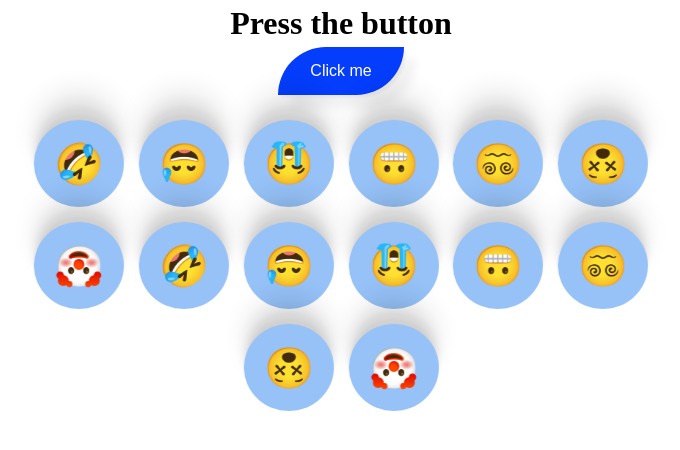
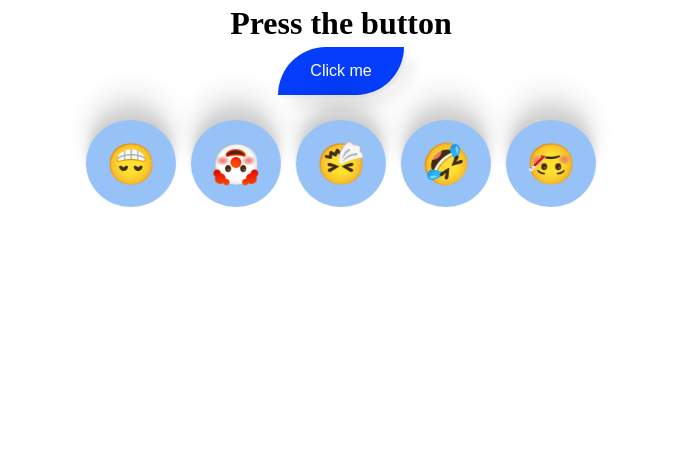
Before and after one commit to RohitAmdahl/button, a website: page index.html in a window 1280 px wide. Shown: the whole page, without its empty margins (299-979 px from the left). Drawn offline with Linux system fonts and the light colour scheme.

Commit message:
new emojis

```diff
--- a/index.html
+++ b/index.html
@@ -12,21 +12,43 @@
       <div>
         <button id="click-me">Click me</button>
       </div>
+      <!-- emoji -->
       <div class="emoji-line">
-        <div class="emoji">🤣</div>
-        <div class="emoji">😅</div>
-        <div class="emoji">😭</div>
-        <div class="emoji">😬</div>
-        <div class="emoji">😵‍💫</div>
-        <div class="emoji">😵</div>
-        <div class="emoji">🤡</div>
-        <div class="emoji">🤣</div>
-        <div class="emoji">😅</div>
-        <div class="emoji">😭</div>
-        <div class="emoji">😬</div>
-        <div class="emoji">😵‍💫</div>
-        <div class="emoji">😵</div>
-        <div class="emoji">🤡</div>
+        <div class="emoji">
+          😁
+          <audio
+            id="audio-one"
+            src="sounds/mixkit-cartoon-strong-fart-3050.wav"
+          ></audio>
+        </div>
+        <div class="emoji">
+          🤡<audio
+            id="audio-two"
+            src="sounds/mixkit-farting-balloon-deflate-3052.wav"
+          ></audio>
+        </div>
+
+        <div class="emoji">
+          <audio
+            id="audio-three"
+            src="sounds/mixkit-farting-doubt-male-laugh-3054.wav"
+          ></audio>
+          🤧
+        </div>
+        <div class="emoji">
+          <audio
+            id="audio-four"
+            src="sounds/mixkit-long-arcade-synth-fart-3043.wav"
+          ></audio>
+          🤣
+        </div>
+        <div class="emoji">
+          <audio
+            id="audio-five"
+            src="sounds/mixkit-armhole-farting-3051.wav"
+          ></audio>
+          🤒
+        </div>
       </div>
     </div>
     <script src="index.js"></script>
```
